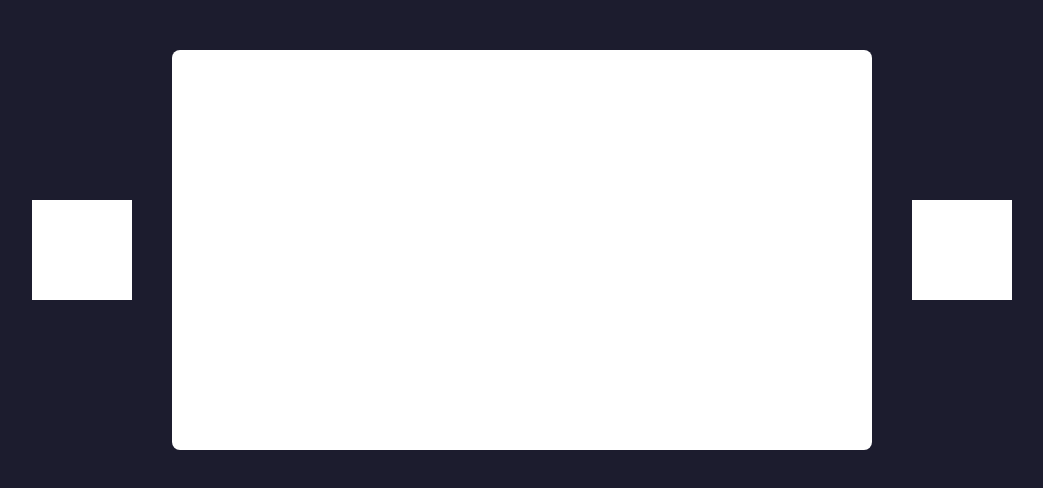
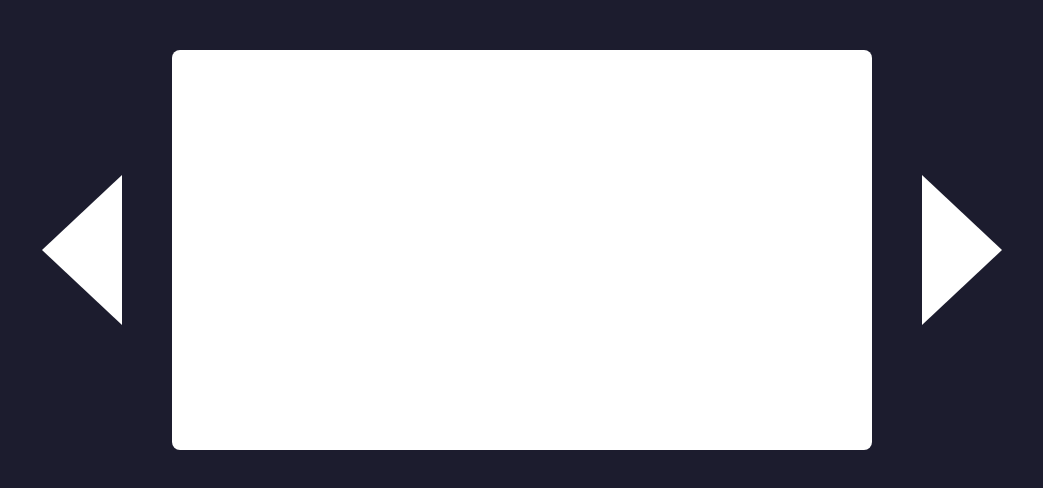
Before and after one commit to timcbuck/TOP-images-carousel, a plain HTML site: page index.html in a window 1280 px wide. Shown: the part 94-582 px from the top of the page, without its empty margins (118-1161 px from the left). Drawn offline with Linux system fonts and the light colour scheme.

Commit message:
Finish styling arrows

```diff
--- a/styles.css
+++ b/styles.css
@@ -1,7 +1,7 @@
 body {
     font-family:'Segoe UI', Tahoma, Geneva, Verdana, sans-serif;
     background: rgb(28, 28, 46);
-    color: rgb(228, 228, 228);
+    color: #fff;
     display: flex;
     flex-direction: column;
     align-items: center;
@@ -13,25 +13,29 @@ body {
     display: flex;
     justify-content: center;
     align-items: center;
-    gap: 40px;
+    gap: 50px;
 }
 
 .left-arrow {
-    background: white;
-    width: 100px;
-    height: 100px;
+    width: 0;
+    height: 0;
     cursor: pointer;
+    border-bottom: 75px solid transparent;
+    border-top: 75px solid transparent;
+    border-right: 80px solid #fff;
 }
 
 .right-arrow {
-    background: white;
-    width: 100px;
-    height: 100px;
+    width: 0;
+    height: 0;
     cursor: pointer;
+    border-bottom: 75px solid transparent;
+    border-top: 75px solid transparent;
+    border-left: 80px solid #fff;
 }
 
 .main-image {
-    background: white;
+    background: #fff;
     min-width: 700px;
     height: 400px;
     border-radius: 0.5em;
```
